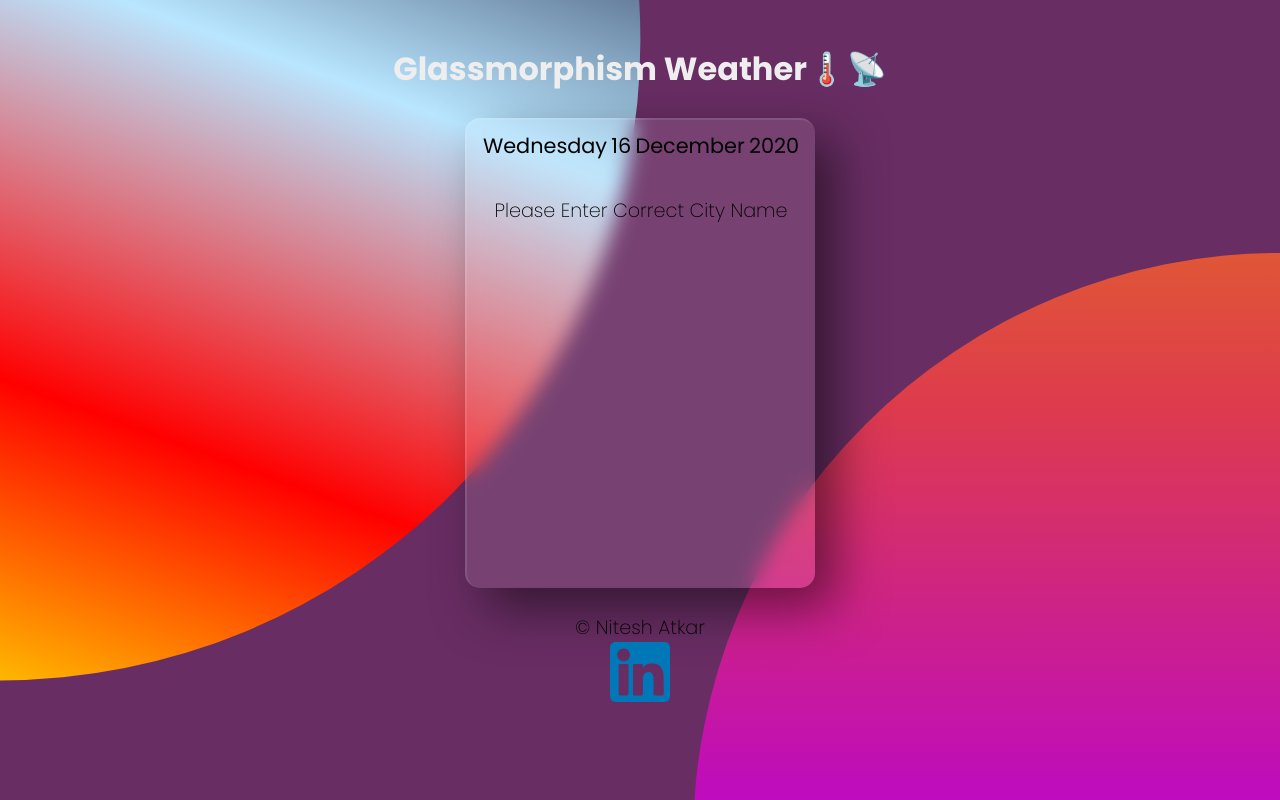
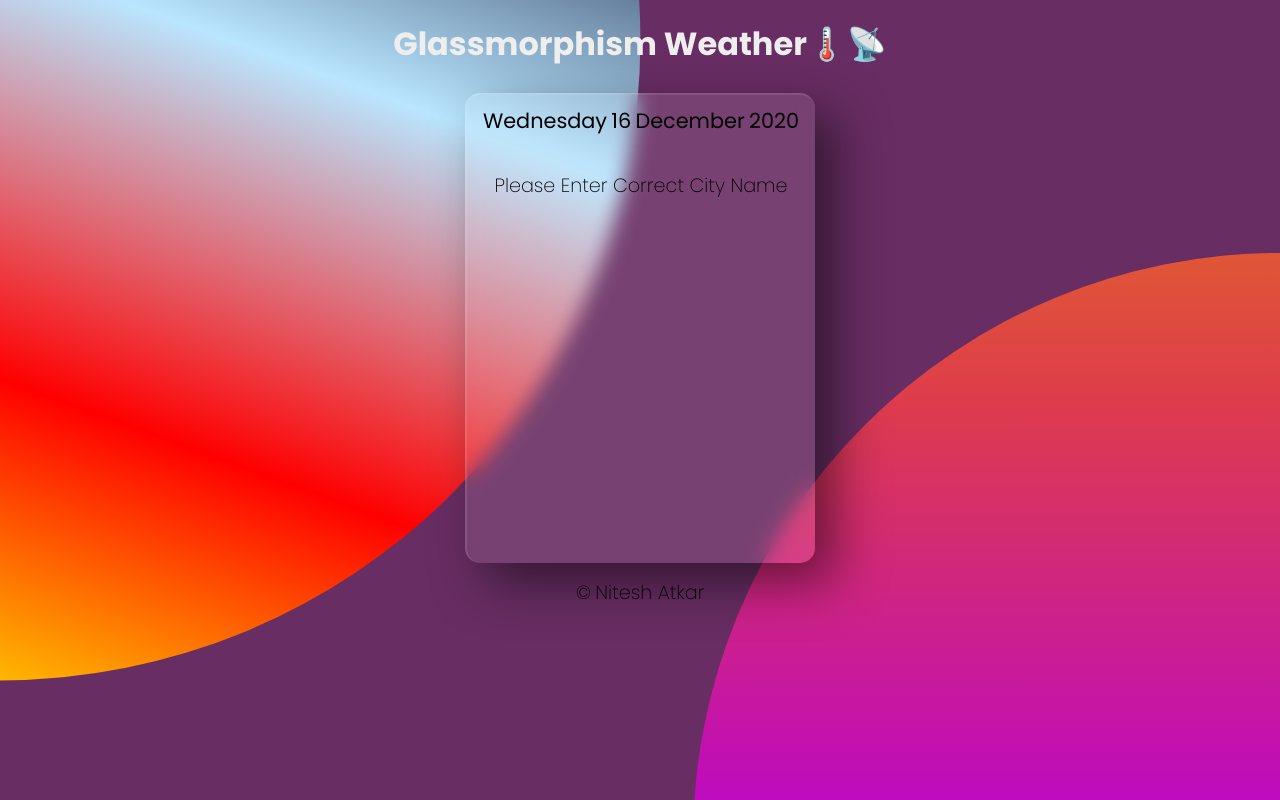
Before and after one commit to niteshatkar/GlassWeather, a plain HTML site: page index.html in a window 1280 px wide. Drawn offline with Linux system fonts and the light colour scheme; no server answers.

Commit message:
ui-fix & tilt-speed-fix

```diff
--- a/css/style.css
+++ b/css/style.css
@@ -10,6 +10,7 @@ h1{
     font-weight: 700;
     color: #eee;
     z-index: 55;
+    margin-top: -25px;
 }
 
 h2,h3,h4{
@@ -152,17 +153,25 @@ body::after{
     flex-direction: column;
 }
 
-footer{
-    z-index: 15;
+.container footer{
+    z-index: 10;
     margin-top: 15px;
+}
+
+.copy{
+    font-weight: 200;
+    font-size: 1.2em;
 }
 
 .link{
     text-decoration: none;
+    color: black;
+    font-weight: 200;
+    font-size: 1.2em;
 }
 
-.linkedin{
-    width:20%;
+.link:active, link:focus, link:visited{
+    text-decoration: none;
 }
 
 /* Media query for desktop */
--- a/index.html
+++ b/index.html
@@ -29,9 +29,8 @@
             </div>
         </div>
         <footer>
-            <h5>&copy; Nitesh Atkar</h5>
-            <a class="link" href="http://www.linkedin.com/in/niteshatkar/" target="_blank"><img class="linkedin"
-                    src="./assest/linkedin.svg" alt="linkedin"></a>
+            <span class="copy">&copy;</span>
+            <a class="link" href="http://www.linkedin.com/in/niteshatkar/" target="_blank">Nitesh Atkar</a>
         </footer>
     </div>
     <script type="text/javascript" src="js/vanilla-tilt.js"></script>
--- a/js/app.js
+++ b/js/app.js
@@ -2,7 +2,7 @@
 
 VanillaTilt.init(document.querySelector(".card"), {
     max: 25,
-    speed: 400,
+    speed: 800,
     axis: 'x',
     glare: true,
     "max-glare": 0.3,
```
